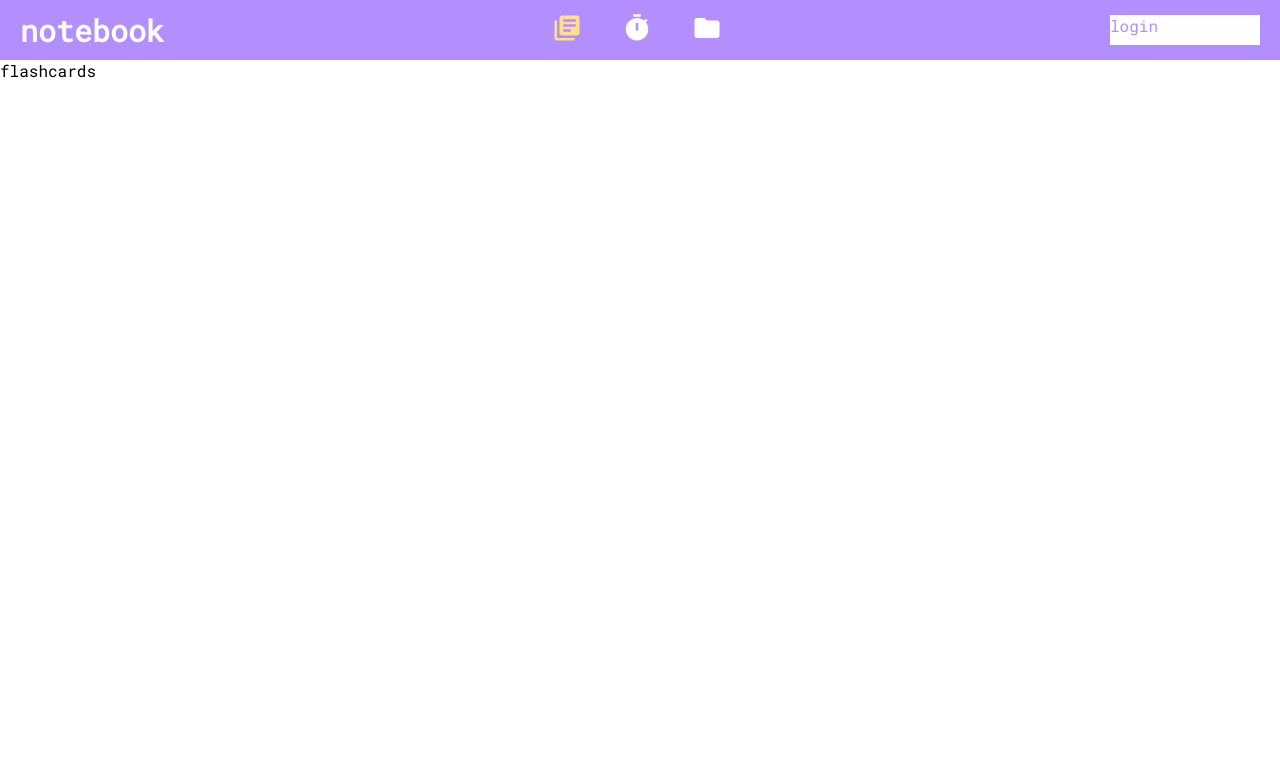
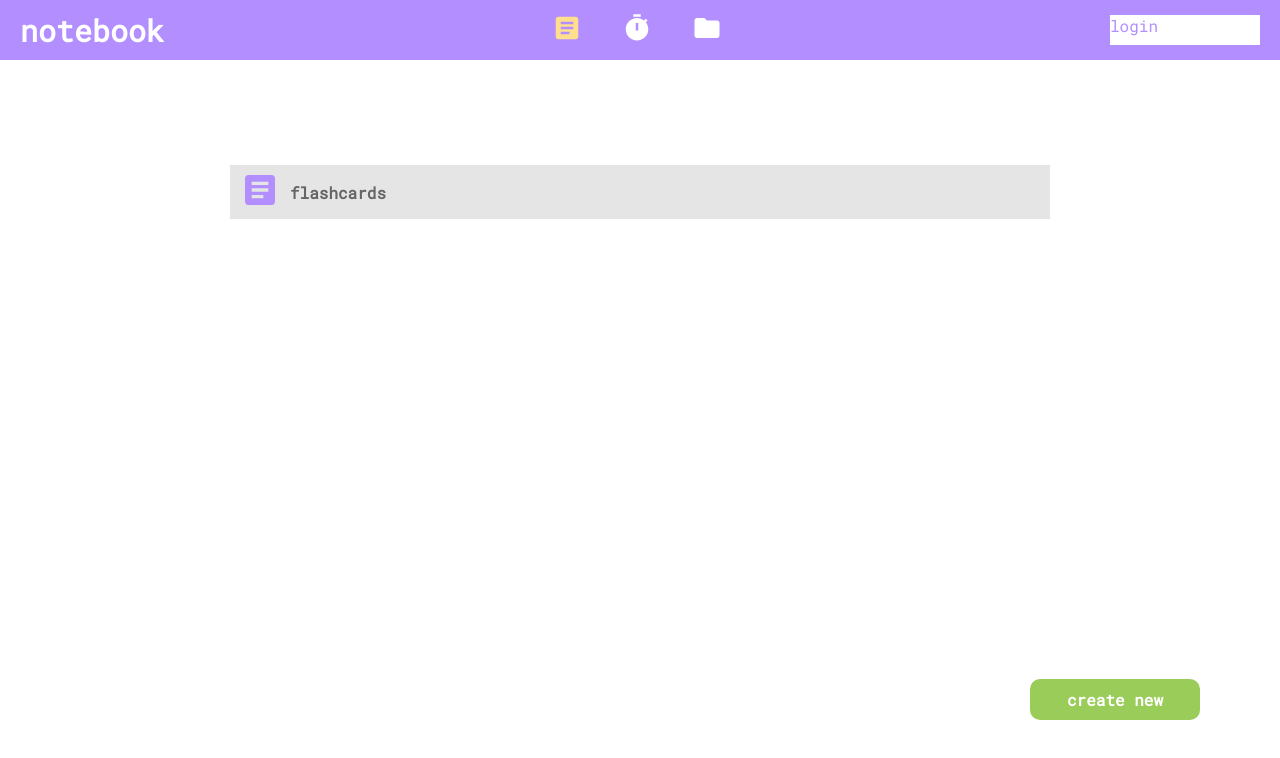
Before and after one commit to amreesalmonte/study-buddy, a React (Create React App) app in the folder notebook/: page /flashcards in a window 1280 px wide. Shown: the top 758 px of the page. Built offline with nearby package versions, Linux system fonts and the light colour scheme.

Commit message:
list view

```diff
--- a/notebook/src/config/RouteConfig.js
+++ b/notebook/src/config/RouteConfig.js
@@ -2,14 +2,14 @@ import React from 'react';
 import ProjectsView from '../views/ProjectsView';
 import PomodoroView from '../views/PomodoroView';
 import FlashcardsView from '../views/FlashcardsView';
-import { Folder, LibraryBooks, Timer } from '@mui/icons-material';
+import { Folder, Article, Timer } from '@mui/icons-material';
 
 export const RouteConfig = [
     {
         title: 'flashcards',
         element: <FlashcardsView />,
         path: '/flashcards',
-        icon: <LibraryBooks />
+        icon: <Article />
     },
     {
         title: 'pomodoro',
--- a/notebook/src/styling/colors.js
+++ b/notebook/src/styling/colors.js
@@ -4,6 +4,6 @@ export const colors = {
     green: '#99CC58',
     yellow: '#FFDF8E',
     grey01: '#E5E5E5',
-    grey02: '#8E8E8E',
-    grey03: '#656565'
+    grey02: '#656565',
+    grey03: '#222222'
 };
--- /dev/null
+++ b/notebook/src/styling/styles.js
@@ -0,0 +1,66 @@
+import styled from 'styled-components';
+import { colors } from "../styling/colors";
+
+export const Footer = styled.div`
+	position: fixed;
+	width: 100%;
+	right: 0;
+	bottom: 0;
+	padding: 60px;
+	display: flex;
+	justify-content: flex-end;
+`;
+
+export const PrimaryButton = styled.div`
+  background-color: ${colors.green};
+  color: white;
+  width: 150px;
+  font-weight: bold;
+  display: flex;
+  padding: 10px;
+	margin: 20px;
+  justify-content: center;
+  border-radius: 10px;
+  transition: .2s ease-in-out;
+
+  &:hover {
+    transform: scale(1.05);
+    cursor: pointer;
+  }
+`;
+
+export const SecondaryButton = styled.div`
+	background-color: ${colors.red};
+	color: white;
+	width: 150px;
+	font-weight: bold;
+	display: flex;
+	padding: 10px;
+	margin: 20px;
+	justify-content: center;
+	border-radius: 10px;
+	transition: .2s ease-in-out;
+
+	&:hover {
+		transform: scale(1.05);
+		cursor: pointer;
+	}
+`;
+
+export const ListItem = styled.div`
+  background-color: ${colors.grey01};
+  color: ${colors.grey02};
+  font-weight: bold;
+  max-width: 800px;
+  width: 80%;
+  padding: 5px 10px;
+  margin: 5px;
+  display: flex;
+  align-items: center;
+  transition: .2s ease-in-out;
+
+  &:hover {
+    transform: scale(1.05);
+    cursor: pointer;
+  }
+`;
--- a/notebook/src/views/FlashcardsView.jsx
+++ b/notebook/src/views/FlashcardsView.jsx
@@ -1,9 +1,37 @@
 import React, { useState, useCallback, useEffect } from "react";
 import styled from 'styled-components';
+import { Article } from '@mui/icons-material';
+import { colors } from "../styling/colors";
+import { PrimaryButton, Footer, ListItem} from "../styling/styles";
+
+const FlashcardsContainer = styled.div`
+  height: 100vh;
+  display: flex;
+  align-items: center;
+  flex-direction: column;
+  padding-top: 100px;
+`;
+
+const Icon = styled.div`
+  transition: .2s ease-in-out;
+  margin-right: 10px;
+  color: ${colors.purple};
+  svg {
+      width: 40px;
+      height: 40px;
+  }
+`;
 
 export default function FlashcardsView(props){
-
   return (
-      <>flashcards</>
+      <FlashcardsContainer>
+        <ListItem>
+          <Icon><Article/></Icon>
+          flashcards
+        </ListItem>
+        <Footer>
+          <PrimaryButton>create new</PrimaryButton>
+        </Footer>
+      </FlashcardsContainer>
   );
 };
--- a/notebook/src/views/PomodoroView.jsx
+++ b/notebook/src/views/PomodoroView.jsx
@@ -12,6 +12,7 @@ const PomodoroContainer = styled.div`
   justify-content: center;
   align-items: center;
   flex-direction: column;
+  transition: .2s ease-in-out;
 `;
 
 const TimerText = styled.div`
--- a/notebook/src/views/ProjectsView.jsx
+++ b/notebook/src/views/ProjectsView.jsx
@@ -1,9 +1,22 @@
 import React, { useState, useCallback, useEffect } from "react";
 import styled from 'styled-components';
+import { PrimaryButton, Footer, ListItem } from "../styling/styles";
+
+const ProjectsContainer = styled.div`
+  height: 100vh;
+  display: flex;
+  align-items: center;
+  flex-direction: column;
+`;
 
 export default function ProjectsView(props){
 
   return (
-      <>projects</>
+      <ProjectsContainer>
+        projects
+        <Footer>
+          <PrimaryButton>create new</PrimaryButton>
+        </Footer>
+      </ProjectsContainer>
   );
 }
```
